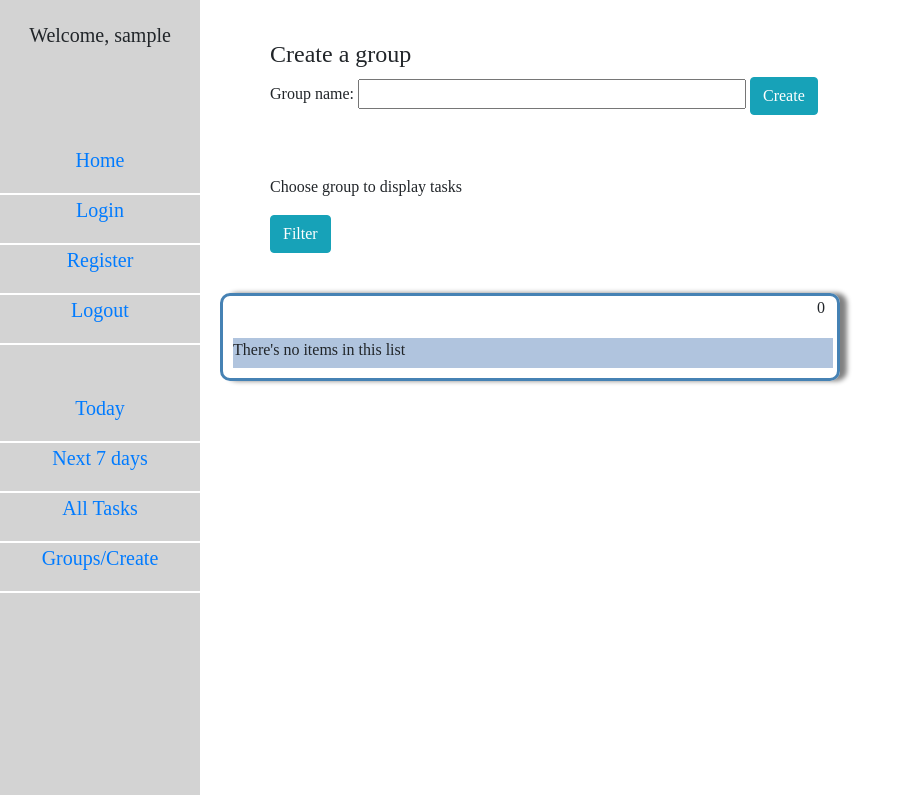
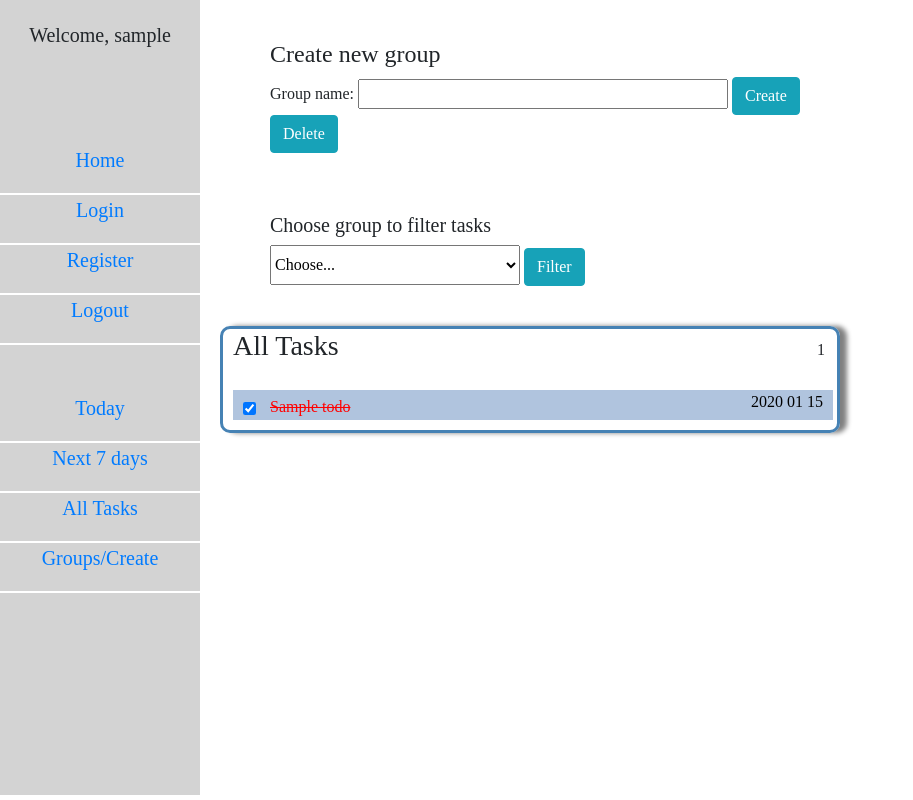
Before and after one commit to SigisM/todoapp, a Django app: page /groups/ in a window 1280 px wide. Shown: the whole page, without its empty margins (0-913 px from the left). Run offline with Django 3.2, Linux system fonts and the light colour scheme; a user stored in the database is signed in; tables that the repository leaves empty hold one stand-in row (values such as "Sample post"); parts of the project's set-up code (start-up, migrations or seed data) failed here and were passed over; some libraries are stand-ins or nearby versions; some web fonts are replaced.

Commit message:
Availability to filter task by groups and delete groups

```diff
--- a/todo_app/static/css/style.css
+++ b/todo_app/static/css/style.css
@@ -30,7 +30,7 @@ body {
     width: 400px ;
     margin-left: 900px;
     position: fixed;
-    height: 400px;
+    height: 300px;
     border: 2 px;
     border-style: solid;
     border-radius: 10px;
@@ -80,6 +80,7 @@ body {
 .todo_rows_today {
     background-color: lightsteelblue;
     margin: 10px;
+
     text-decoration: none;
     height: 30px;
     width: 600px;
@@ -583,6 +584,7 @@ body {
     color: red;
     text-decoration: line-through;
     margin-left: 10px;
+    margin-top: 5px;
     vertical-align: middle;
 
 }
@@ -591,6 +593,7 @@ body {
     color: blue;
     text-decoration: none;
     margin-left: 10px;
+    margin-top: 5px;
     vertical-align: middle;
 
 }
--- a/todo_app/todo_app/settings.py
+++ b/todo_app/todo_app/settings.py
@@ -41,6 +41,7 @@ INSTALLED_APPS = [
     'shopping_items',
     'crispy_forms',
     'django_celery_beat',
+    'django_filters',
 ]
 
 MIDDLEWARE = [
--- a/todo_app/todo_items/forms.py
+++ b/todo_app/todo_items/forms.py
@@ -35,7 +35,7 @@ class GroupForm(forms.ModelForm):
         model = Todo_Group
         fields = ['group_name']
         widgets = {
-            'group_name':forms.TextInput(attrs={'size': '40'}),
+            'group_name':forms.TextInput(attrs={'size': '38'}),
         }
 
 
--- a/todo_app/todo_items/models.py
+++ b/todo_app/todo_items/models.py
@@ -25,4 +25,7 @@ class Todo(models.Model):
 
 
     def __str__(self):
-        return self.title
+        return '%s' % (self.title)
+
+    # def __unicode__(self):
+        # return u"{}".format(self.task_group.group_name)
--- a/todo_app/todo_items/templates/base.html
+++ b/todo_app/todo_items/templates/base.html
@@ -102,8 +102,6 @@
     <div class="login">
         {% block group_list %}
         {% endblock %}
-        {% block list_group %}
-        {% endblock %}
         {% block content %}
         {% endblock %}
     </div>
--- a/todo_app/todo_items/templates/group_list.html
+++ b/todo_app/todo_items/templates/group_list.html
@@ -3,12 +3,13 @@
 
 {% block group_list %}
     <div class="todo_list">
-        <h4>Create a group</h4>
-        <form method="POST" action="">
+        <h4>Create new group</h4>
+        <form method="POST" action="{% url 'groups_page' %}">
             {% csrf_token %}
             {{form.group_name.label_tag}}
             {{form.group_name}}
             <input class="btn btn-info" type="submit" name="createGroup" value="Create">
+            <input onclick="return confirm('Are you sure you want to delete this group?')" class="btn btn-info" type="submit" name='deleteGroup' value="Delete">
         </form>
         {% if error_message %}
             <p style="font-size: 12px; color: red">{{ error_message }}</p>
@@ -19,17 +20,23 @@
     </div>
 
     <div class="todo_list">
-        <form method="GET" action="{% url 'groups_page' %}"></form>
-            {% csrf_token %}
-            <p>Choose group to display tasks</p>
-            {{form2.task_group.label_tag}}
-            {{form2.task_group}}
-            <input class="btn btn-info" type="submit" name="selectGroup" value="Filter"></form></div>
+        <form>
+            <h5>Choose group to filter tasks</h5>
+            <select id="inputState" name='category' style="width: 250px; height: 40px;">
+            <option value="" disabled selected hidden>Choose...</option>
+            {% for cat in categories %}
+            <option value="{{cat}}">{{cat}}</option>
+            {% endfor %}
+            </select>
+
+            <button type="submit" class="btn btn-info">Filter</button>
+        </form>
+    </div>
 
     <div class="todo">
-        <label><h3 class="collapsed_today">{{form2.task_group.value}}</h3></label>
-        <span class="number_of_count">{{todos_by_groups|length}}</span>
-        {% for todo in todos_by_groups %}
+        <label><h3 class="collapsed_today">{{category|default_if_none:'All Tasks'}}</h3></label>
+        <span class="number_of_count">{{queryset|length}}</span>
+        {% for todo in queryset %}
             <a href="{% url 'update_todo' todo.pk %}" target='myIframe'>
                 <div class="todo_rows_today">
                     <input type="checkbox" name="checkbox_check"{% if todo.completed %} checked {% endif %} style="margin-left: 10px; vertical-align: middle;">
@@ -46,7 +53,6 @@
                 <div class="todo_rows">
                     <span>There's no items in this list</span>
                 </div>
-        {% endfor  %}
-
+        {% endfor %}
     </div>
 {% endblock%}
--- a/todo_app/todo_items/templates/todo_items.html
+++ b/todo_app/todo_items/templates/todo_items.html
@@ -22,7 +22,7 @@
         {% for todo in todos_today %}
             <a href="{% url 'update_todo' todo.pk %}" target='myIframe'>
                 <div class="todo_rows_today">
-                    <input type="checkbox" name="checkbox_check"{% if todo.completed %} checked {% endif %} style="margin-left: 10px; vertical-align: middle;">
+                    <input type="checkbox" disabled name="checkbox_check"{% if todo.completed %} checked {% endif %} style="margin-left: 10px; vertical-align: middle;">
                     {% if todo.completed == True %}
                         <label class="checked">{{todo}}</label>
                     {% else %}
@@ -44,7 +44,7 @@
         {% for todo in todos_future %}
             <a href="{% url 'update_todo' todo.pk %}" target='myIframe'>
                 <div class="todo_rows_future">
-                    <input type="checkbox" name="checkbox_check"{% if todo.completed %} checked {% endif %} style="margin-left: 10px; vertical-align: middle">
+                    <input type="checkbox" disabled name="checkbox_check"{% if todo.completed %} checked {% endif %} style="margin-left: 10px; vertical-align: middle">
                     {% if todo.completed == True %}
                         <label class="checked">{{todo}}</label>
                     {% else %}
--- a/todo_app/todo_items/urls.py
+++ b/todo_app/todo_items/urls.py
@@ -7,7 +7,7 @@ from django.views.generic import TemplateView
 urlpatterns = [
     path('', views.index, name='list_page'),
     path('groups/', views.list_group, name='groups_page'),
-    path('groups_list/', views.group_list, name='groups_list'),
+    # path('groups_list/', views.filteredView, name='groups_list'),
     path('groups/', views.list_group, name='groups_page'),
     path('today/', views.today, name='today_page'),
     path('seven_days/', views.seven_days, name='seven_days_page'),
--- a/todo_app/todo_items/views.py
+++ b/todo_app/todo_items/views.py
@@ -1,10 +1,10 @@
-from django.shortcuts import render, redirect
+from django.shortcuts import render, redirect, get_object_or_404
 from django.contrib.auth.decorators import login_required
 from django.contrib.auth.models import User
 from django.core.exceptions import ValidationError
 from django_celery_beat.models import CrontabSchedule, PeriodicTask
 from django.http import HttpResponseRedirect, HttpResponse
-from django.db.models.signals import post_save
+from django.db.models.signals import post_save, post_delete
 from django.dispatch import receiver
 import datetime
 
@@ -28,6 +28,12 @@ def create_default_group(sender, instance, **kwargs):
         return False
     else:
         Todo_Group.objects.create(group_name=group_name, user=instance)
+
+
+@receiver(post_delete, sender=Todo)
+def handle_deleted_profile(sender, instance, **kwargs):
+    if instance.task_group:
+        instance.task_group.delete()
 
 
 def register(response):
@@ -62,6 +68,88 @@ def login(request):
     return render(request, 'registration/login.html')
 
 
+def is_valid_queryparam(param):
+    return param !="" and param is not None
+
+
+@login_required
+def list_group(request, **kwargs):
+    groups = Todo_Group.objects.all()
+    form = GroupForm()
+
+    qs = Todo.objects.filter(author=request.user)
+    categories = Todo_Group.objects.filter(user=request.user)
+
+    category = request.GET.get('category')
+
+    if is_valid_queryparam(category):
+        qs = qs.filter(task_group__group_name__icontains = category)
+
+    if request.method =='POST':
+        if 'createGroup' in request.POST:
+            form = GroupForm(request.POST)
+            form.instance.user = request.user
+            if form.is_valid():
+                group_name = form.cleaned_data['group_name']
+                if Todo_Group.objects.filter(group_name=group_name, user=request.user).exists():
+                    error_message = "Group name already exists!"
+                    context = {'form': form,
+                            'error_message': error_message,
+                            'queryset':qs,
+                            'categories':categories,
+                            'category':category,
+                        }
+                    return render(request, 'group_list.html', context)
+                else:
+                    form.save()
+                    form = GroupForm()
+                    success_message = "Group sucessfully created!"
+                    context = {'form': form,
+                            'success_message': success_message,
+                            'queryset':qs,
+                            'categories':categories,
+                            'category':category,
+                        }
+
+                    return render(request, 'group_list.html', context)
+
+        elif 'deleteGroup' in request.POST:
+            form = GroupForm(request.POST)
+            form.instance.user = request.user
+            if form.is_valid():
+                item = form.cleaned_data['group_name']
+                cat_to_delete = Todo_Group.objects.filter(user=request.user)
+                if cat_to_delete.filter(group_name=item).exists():
+                    cat_to_delete.filter(group_name=item).delete()
+                    form = GroupForm()
+                    success_message = "Group sucessfully deleted!"
+                    context = {'form': form,
+                            'success_message': success_message,
+                            'queryset':qs,
+                            'categories':categories,
+                            'category':category,
+                        }
+                    return render(request, 'group_list.html', context)
+                else:
+                    error_message = "Group name does not exist!"
+                    context = {'form': form,
+                            'error_message': error_message,
+                            'queryset':qs,
+                            'categories':categories,
+                            'category':category,
+                        }
+                    return render(request, 'group_list.html', context)
+
+
+    context = {'form': form,
+            'queryset':qs,
+            'categories':categories,
+            'category':category,
+        }
+
+    return render(request, 'group_list.html', context)
+
+
 @login_required
 def index(request):
     user = request.user
@@ -90,52 +178,6 @@ def index(request):
             }
 
     return render(request, 'todo_items.html', context)
-
-
-@login_required
-def group_list(request):
-    todos = Todo.objects.all()
-    form = TodoForm()
-    form.fields['task_group'].queryset = Todo_Group.objects.filter(user=request.user)
-
-    if request.method =='POST':
-        form = TodoForm(request.POST)
-    context = {'todos':todos,
-            'form':form,
-            }
-
-    return render(request, 'group_filter.html', context)
-
-
-@login_required
-def list_group(request):
-    groups = Todo_Group.objects.all()
-    form = GroupForm()
-
-    if request.method =='POST':
-        form = GroupForm(request.POST)
-        form.instance.user = request.user
-        if form.is_valid():
-            group_name = form.cleaned_data['group_name']
-            if Todo_Group.objects.filter(group_name=group_name, user=request.user).exists():
-                error_message = "Group name already exists!"
-                return render(request, 'group_list.html', {'form': form, 'error_message': error_message})
-            else:
-                form.save()
-                form = GroupForm()
-                success_message = "Group sucessfully created!"
-
-            return render(request, 'group_list.html', {'form': form, 'success_message': success_message})
-
-        return HttpResponseRedirect(request.path)
-
-
-    context = {'groups':groups,
-            'form':form,
-            }
-
-    return render(request, 'group_list.html', context)
-
 
 
 @login_required
```
Also changed, not shown: todo_app/todo_items/filters.py (added, +11 -0 lines), todo_app/todo_items/templates/group_filter.html (+38 -7 lines), todo_app/todo_items/templates/today_items.html (+4 -4 lines), 2 other files.
